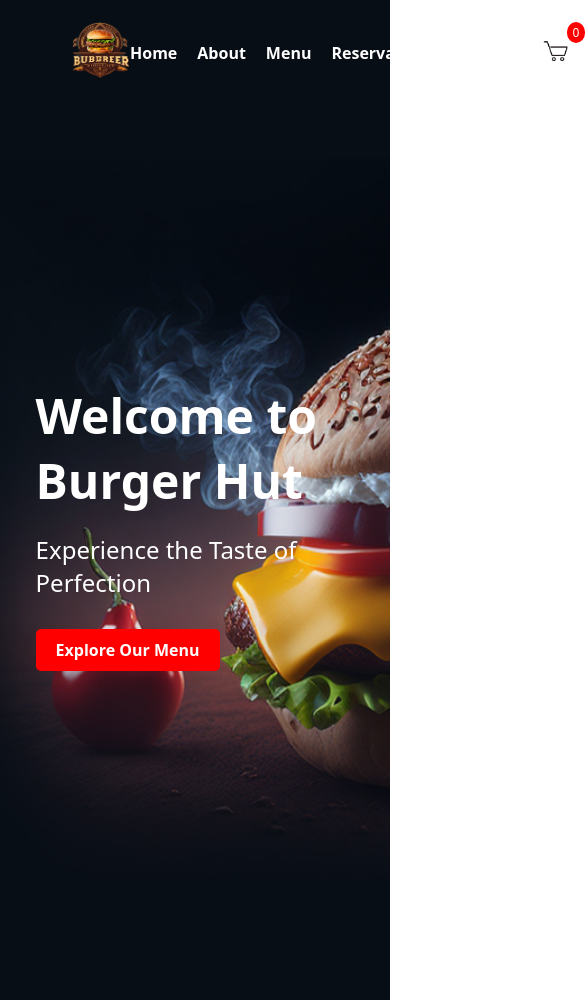
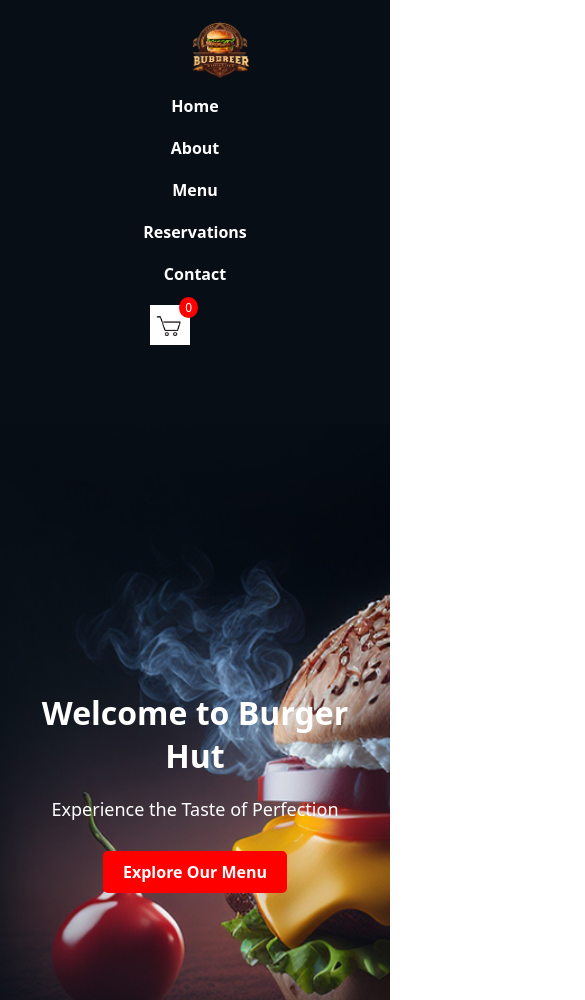
Before and after one commit to DevangTulaskar/Ip-project, a plain HTML site: page index.html in a window 390 px wide. Shown: the top 1000 px of the page, 585 px wide, since content can reach past the window. Drawn offline with Linux system fonts and the light colour scheme.

Commit message:
Update styles.css

```diff
--- a/styles.css
+++ b/styles.css
@@ -1,6 +1,7 @@
 * {
   margin: 0;
   padding: 0;
+  box-sizing: border-box;
   font-family: 'Noto Sans', sans-serif;
 }
 
@@ -65,11 +66,12 @@
   background-image: url("hero-background1.jpg");
   background-size: cover;
   background-position: center;
-  height: 100vh;
+  min-height: 100vh;
   display: flex;
   align-items: center;
   text-align: left;
   color: #fff;
+  padding: 20px;
 }
 
 .hero-content {
@@ -188,7 +190,6 @@
   color: #ffffff;
 }
 
-/* Add to Cart Button */
 .menu-item button {
   background-color: #ff0000;
   color: white;
@@ -402,4 +403,62 @@
 
 .footer-text {
   font-size: 14px;
+}
+
+/* ------------------- */
+/* Mobile View */
+@media (max-width: 768px) {
+
+  header {
+    flex-direction: column;
+    align-items: center;
   }
+
+  nav ul {
+    flex-direction: column;
+    text-align: center;
+  }
+
+  nav ul li {
+    margin: 10px 0;
+  }
+
+  .cart {
+    margin-top: 10px;
+  }
+
+  .hero-content {
+    text-align: center;
+    margin: 0 auto;
+  }
+
+  .hero-content h1 {
+    font-size: 32px;
+  }
+
+  .hero-content p {
+    font-size: 18px;
+  }
+
+  .menu-items {
+    flex-direction: column;
+    align-items: center;
+  }
+
+  .menu-item {
+    width: 80%;
+    margin-bottom: 20px;
+  }
+
+  .reservation-form {
+    width: 90%;
+  }
+
+  .contact-container {
+    width: 90%;
+  }
+
+  .footer-content {
+    flex-direction: column;
+  }
+}
```
